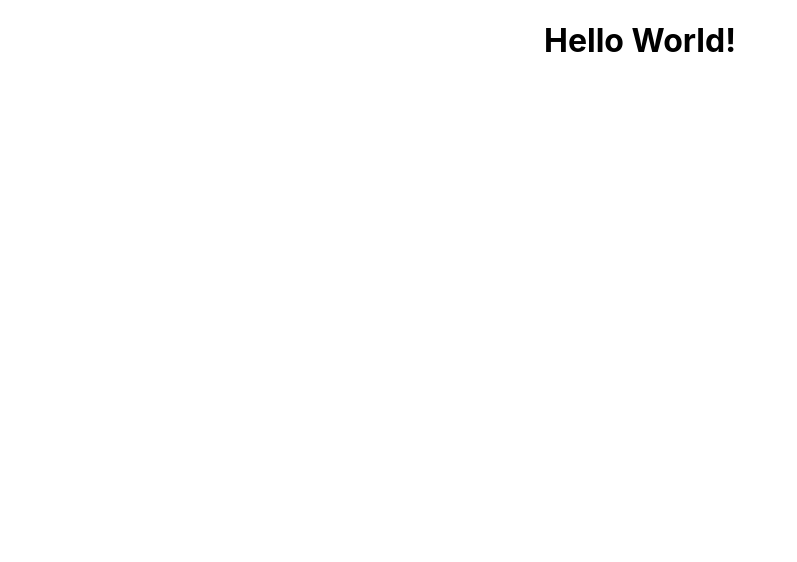
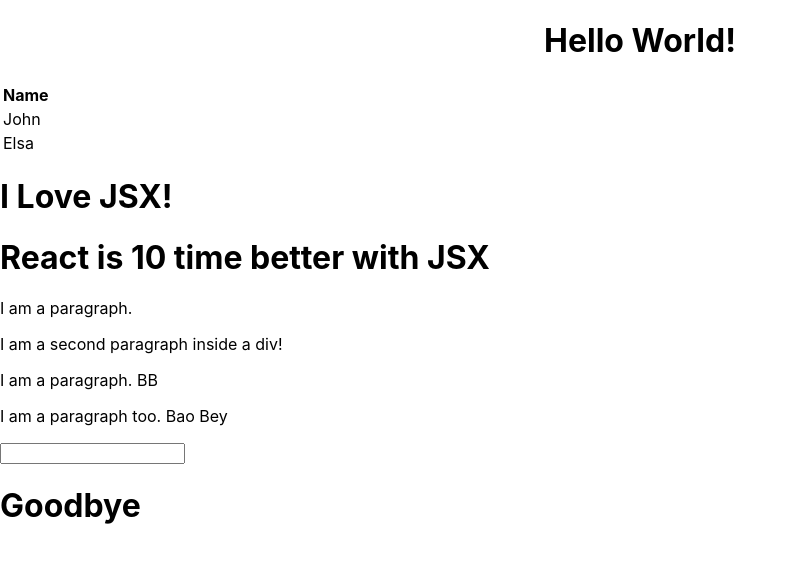
Before and after one commit to gheylam/tournament_project_frontend, a React (Create React App) app: page / in a window 1280 px wide. Shown: the top 562 px of the page, without its empty margins (0-797 px from the left). Built offline with nearby package versions, Linux system fonts and the light colour scheme.

Commit message:
added readme

```diff
--- a/src/App.js
+++ b/src/App.js
@@ -1,11 +1,63 @@
 import './App.css';
 
+const myelement = (
+  <table>
+    <tr>
+      <th>Name</th>
+    </tr>
+    <tr>
+      <td>John</td>
+    </tr>
+    <tr>
+      <td>Elsa</td>
+    </tr>
+  </table>
+)
+
+const myElement02 = (<h1> I Love JSX!</h1>);
+
+const myElement03 = (<h1>React is {5 + 5} time better with JSX</h1>);
+
+
+// The HTML code must be wrapped in ONE top level element: using <div></div>
+const myElement04 = (
+  <div>
+    <p>I am a paragraph. </p>
+    <p>I am a second paragraph inside a div!</p>
+  </div>
+);
+
+// The HTML code must be wrapped in ONE top level element: using fragment <></>
+const myElement05 = (
+  <>
+    <p>I am a paragraph. BB</p>
+    <p>I am a paragraph too. Bao Bey</p>
+  </>
+);
+
+const myInput01 = (<input type="text" />);
+
+let x = 12;
+const myIfElement = <h1>{(x) < 10 ? "Hello" : "Goodbye"}</h1>;
+
 function App() {
-  return (
+  return [(
     <div className="App">
       <h1>Hello World!</h1>
     </div>
-  );
+  ), myelement, myElement02, myElement03, myElement04, myElement05, myInput01, myIfElement];
 }
 
+class Car {
+  constructor(name) {
+    this.brand = name;
+  }
+
+  present() {
+    return 'I have a ' + this.brand;
+  }
+}
+
+const mycar = new Car("Ford");
+mycar.present();
 export default App;
--- a/src/index.js
+++ b/src/index.js
@@ -3,7 +3,11 @@
 import './index.css';
 import App from './App';
 
+
 const root = ReactDOM.createRoot(document.getElementById('root'));
+
+
+
 root.render(
   <React.StrictMode>
     <App />
```
Also changed, not shown: 1 other file (tests, documents, lock files or other folders).
